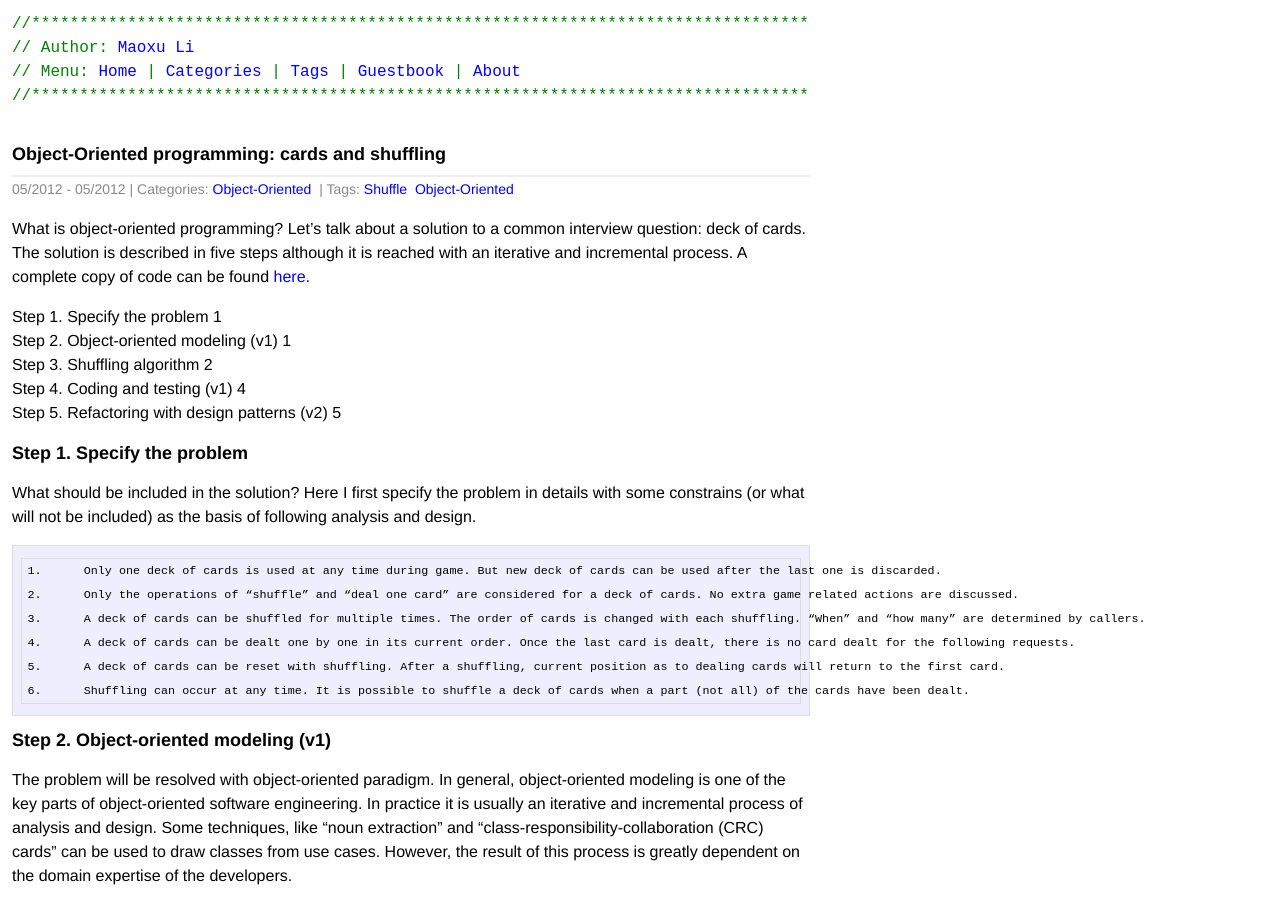
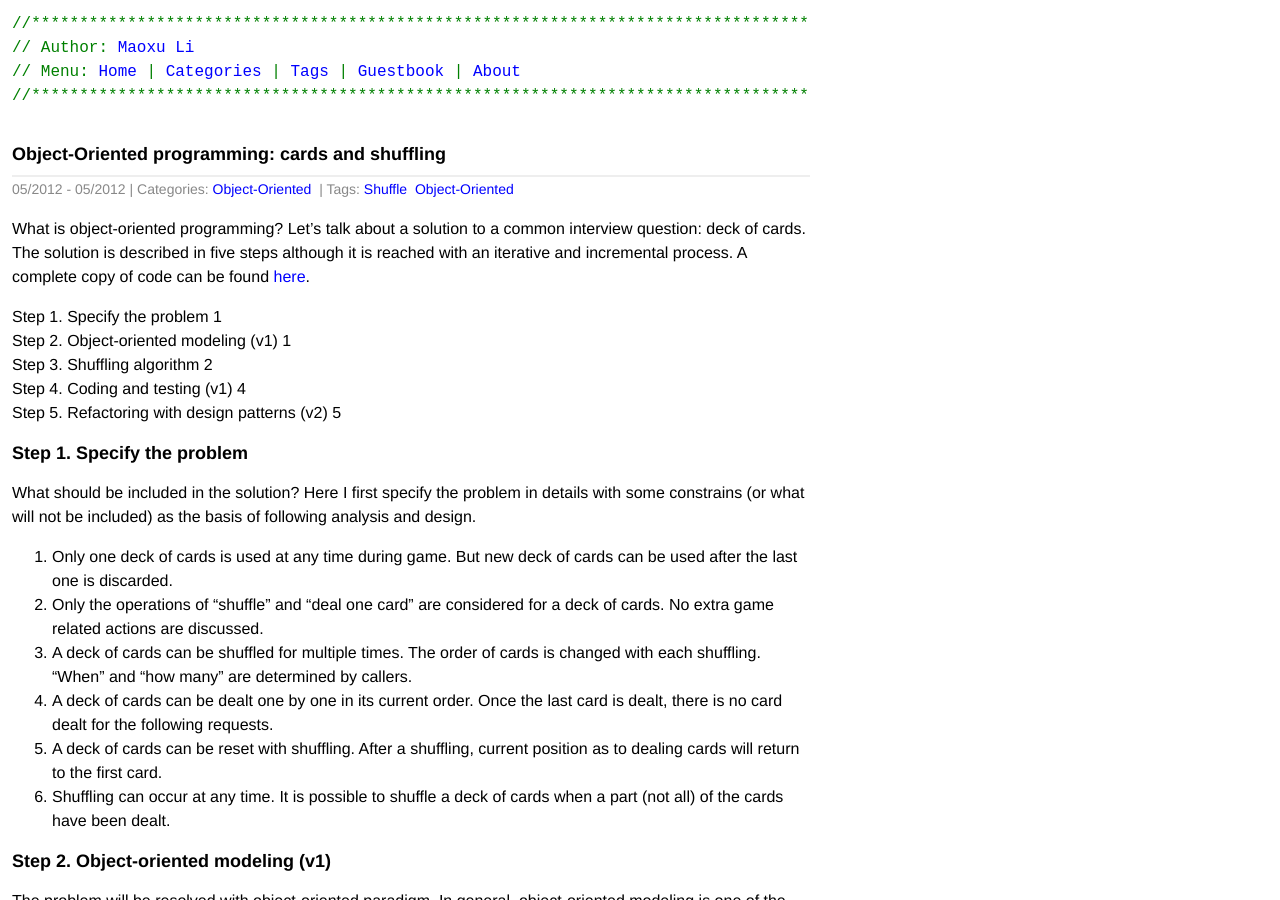
Before and after one commit to maoxuli/portfolio.maoxuli.com, a Jekyll site: the page built from _posts/2012-05-03-object-oriented-design-cards-and-shuffle.md, in a window 1280 px wide and 900 px high. Built offline with Jekyll 4.4.1, drawn with Linux system fonts in a browser that asks for light colours; Markdown is read by kramdown in place of the engine named in the settings; comment, search, counter and statistics services are not loaded.

Commit message:
post edit

```diff
--- a/_posts/2012-05-03-object-oriented-design-cards-and-shuffle.md
+++ b/_posts/2012-05-03-object-oriented-design-cards-and-shuffle.md
@@ -21,13 +21,12 @@ What is object-oriented programming? Let's talk about a solution to a common int
 
 What should be included in the solution? Here I first specify the problem in details with some constrains (or what will not be included) as the basis of following analysis and design.
 
-	1.	Only one deck of cards is used at any time during game. But new deck of cards can be used after the last one is discarded.
-	2.	Only the operations of “shuffle” and “deal one card” are considered for a deck of cards. No extra game related actions are discussed.
-	3.	A deck of cards can be shuffled for multiple times. The order of cards is changed with each shuffling. “When” and “how many” are determined by callers.
-	4.	A deck of cards can be dealt one by one in its current order. Once the last card is dealt, there is no card dealt for the following requests.
-	5.	A deck of cards can be reset with shuffling. After a shuffling, current position as to dealing cards will return to the first card.
-	6.	Shuffling can occur at any time. It is possible to shuffle a deck of cards when a part (not all) of the cards have been dealt.
-
+1.	Only one deck of cards is used at any time during game. But new deck of cards can be used after the last one is discarded.
+2.	Only the operations of “shuffle” and “deal one card” are considered for a deck of cards. No extra game related actions are discussed.
+3.	A deck of cards can be shuffled for multiple times. The order of cards is changed with each shuffling. “When” and “how many” are determined by callers.
+4.	A deck of cards can be dealt one by one in its current order. Once the last card is dealt, there is no card dealt for the following requests.
+5.	A deck of cards can be reset with shuffling. After a shuffling, current position as to dealing cards will return to the first card.
+6.	Shuffling can occur at any time. It is possible to shuffle a deck of cards when a part (not all) of the cards have been dealt.
 
 # Step 2. Object-oriented modeling (v1)
 
@@ -35,7 +34,7 @@ The problem will be resolved with object-oriented paradigm. In general, object-o
 
 As to this problem, the use case is so simple and clear that we may draw up the basic model of objects and their relationships with little effort.  As is shown in figure below.
 
-<img src="/images/cards-model-1.png" width="300" />
+<img src="/images/cards-model-1.png" width="400" />
 
 We will start with this simple model to implement an initial version of code (v1). Further discussion in Step 5 will refine this design and reach a second version of code (v2).
 
@@ -56,7 +55,7 @@ The idea of this algorithm is similar to that in random selection. Now elements
 
 ## 3.3	Random swap
 
-* Algorithm 1: Swap with two random positions
+*Algorithm 1: Swap with two random positions*
 
 The idea of this algorithm is to select and swap two random elements each time until all elements are shuffled to satisfaction.  The algorithm is given with below code:
 
@@ -67,7 +66,7 @@ The idea of this algorithm is to select and swap two random elements each time u
 
 Obviously, auxiliary space of this algorithm is zero and time complexity is linear to the rounds number of swap. It is important to determine an appropriate such number. If shuffling result is measured with the possibility of “A CERTAIN ELEMENT is not selected”, the possibility must be small enough. The possibility can be calculated with p = ((n-2)/n)m , where m is rounds number of swap. Given n = 52 and p < 1/1000, m is about 176. More strictly, if shuffling result is measured with the possibility of “ANY ELEMENT is not selected”, m is about 280 (* from Internet).
 
-* Algorithm 2: Swap with one random position
+*Algorithm 2: Swap with one random position*
 
 To ensure all elements are swapped within finite rounds, in this algorithm, one element of swap is picked sequentially and the other is randomly selected. As to the range of random number, it is proven that always select a random number from 1 to n in each round is not perfect, if not incorrect, from the view point of equal possibility for each permutation of all elements (* from Internet). Perfect solution selects the random element in each round from those elements have not been randomly selected and swapped already. The algorithm is given with below two equivalent codes:
 
@@ -95,7 +94,7 @@ An initial solution based on above analysis and design is implemented with C++ a
 
 The code is compiled and debugged on Windows XP + VC2010 Express, Mac OS X 10.6 + gcc/g++/gdb, and Debian Linux 6 + gcc/g++/gdb.
 
-* Demo program (cardsdemo)
+*Demo program (cardsdemo)*
 
 The demo program is implemented to test and demonstrate the design and implementation of class Card and Deck. It simulates below actions in sequence:
 
@@ -110,20 +109,20 @@ The demo program is implemented to test and demonstrate the design and implement
 
 Here is a snapshot of screen:
 
-<img src="/images/cards-screen-1.png" width="600" />
+<img src="/images/cards-screen-1.png" width="750" />
 
-* Test Program (cardstest)
+*Test Program (cardstest)*
 
 The test program is implemented to test the performance of shuffle algorithm in terms of its running speed.  Here is some snapshot of screen:
 
-<img src="/images/cards-screen-2.png" width="600" />
+<img src="/images/cards-screen-2.png" width="750" />
 
 
 # Step 5. Refactoring with design patterns (v2)
 
 Refactoring is to alter the internal design and implementation of software to improve its maintainability and extendibility without changing its behavior and interface. A refined design (shown in figure below) can be reached with further analysis as following.
 
-<img src="/images/cards-model-2.png" width="600" />
+<img src="/images/cards-model-2.png" width="700" />
 
 First, a card in reality is far more complicated than an entity of deck of cards identified with rank and suit. On one hand, a card has many attributes that distinguish a deck of cards from the other. Here we use “style” to denote “what a card looks like”. Typically, two decks of cards may have different back images and a “France style” card has totally different representation of suits with a “German style” one. On the other hand, different styles of cards have same interface as to their functions. Design patterns of strategy and factory can be used in expansion and instantiation of such objects as shown in figure. If new styles of cards are implemented with dynamic library, it is easy to define a “plug-in” framework to support the expansion of new card styles.
 
```
